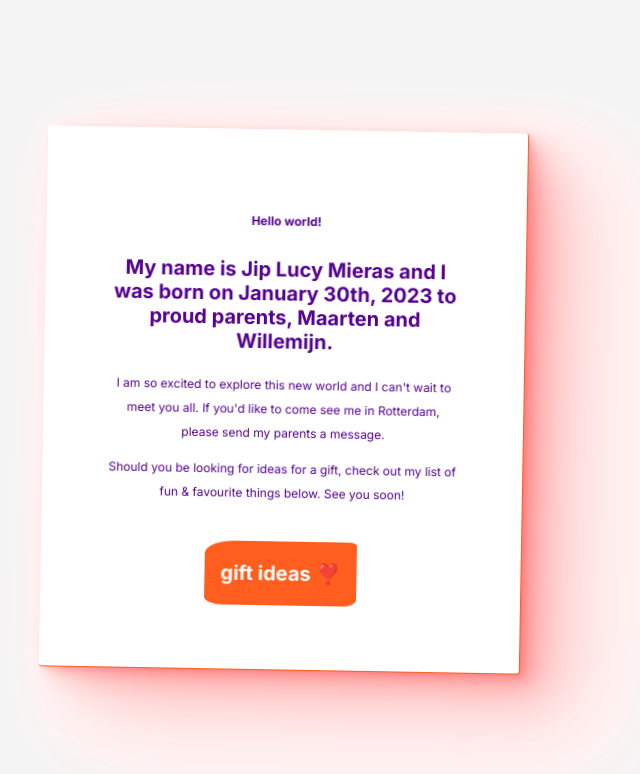
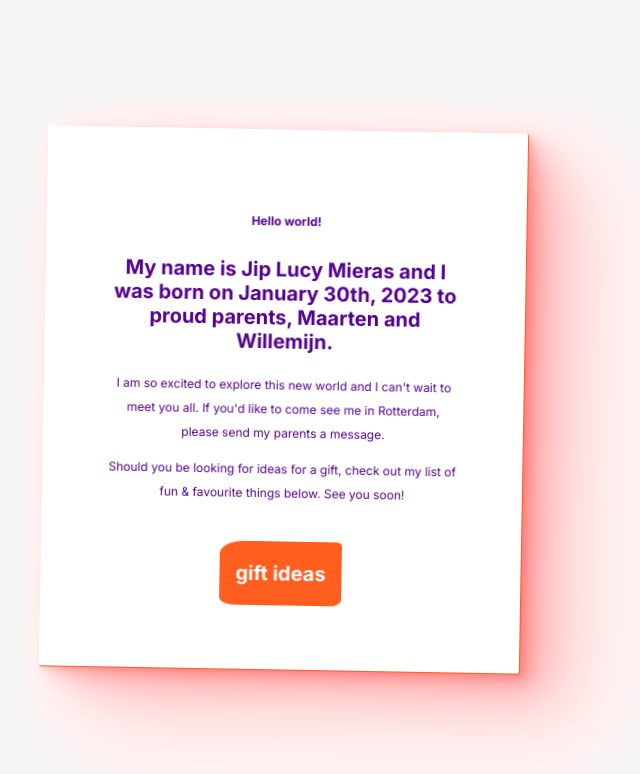
Before and after one commit to mieras/jipmieras, a plain HTML site: page index.html in a window 1280 px wide. Shown: the whole page, without its empty margins (356-996 px from the left). Drawn offline with nearby package versions, Linux system fonts and the light colour scheme; a script that the page names is missing.

Commit message:
Update index.html

```diff
--- a/index.html
+++ b/index.html
@@ -53,7 +53,7 @@
             <p>Should you be looking for ideas for a gift, check out my list of fun & favourite things below. See
                     you soon!</p>
 
-            <a class="button" href="https://bit.ly/jipmieraslijstje">gift ideas ❣️</a>
+            <a class="button" href="https://bit.ly/jipmieraslijstje">gift ideas</a>
         </div>
     </div>
 
```
